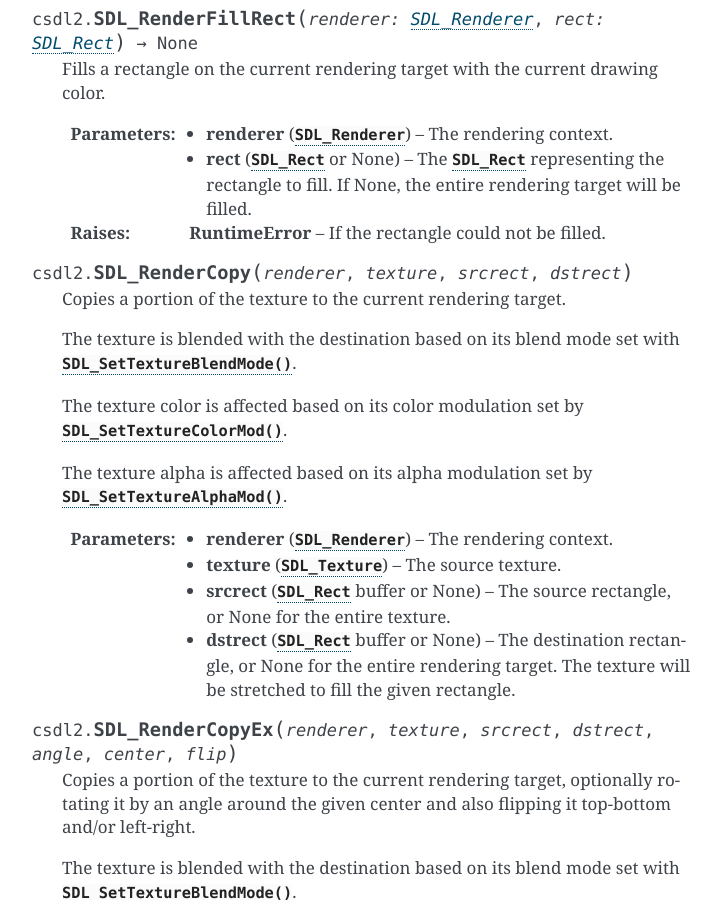
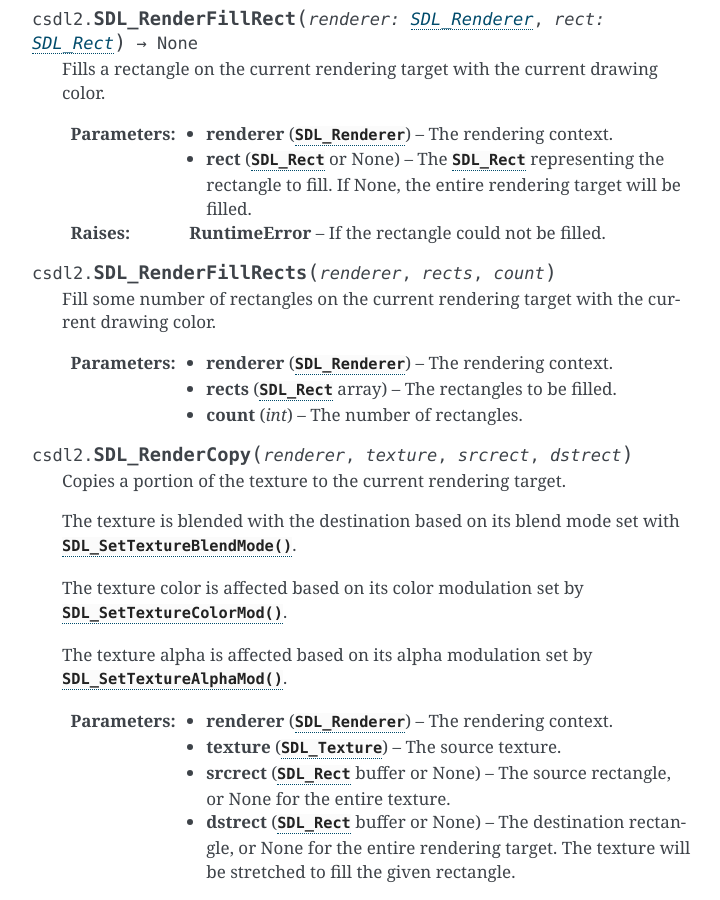
Before and after one commit to pyokagan/pycsdl2, a Sphinx documentation site: the page built from docs/api/render.rst, in a window 1280 px wide and 900 px high, scrolled down 11947 px. Shown: the whole window, without its empty margins (388-1108 px from the left). Built offline with Sphinx 7.4.7, drawn with Linux system fonts in a browser that asks for light colours; some of the changed text lies outside the part shown.

Commit message:
render: implement SDL_RenderFillRects()

```diff
--- a/docs/api/render.rst
+++ b/docs/api/render.rst
@@ -610,6 +610,17 @@ Drawing
    :type rect: :class:`SDL_Rect` or None
    :raises RuntimeError: If the rectangle could not be filled.
 
+.. function:: SDL_RenderFillRects(renderer, rects, count)
+
+   Fill some number of rectangles on the current rendering target with the
+   current drawing color.
+
+   :param renderer: The rendering context.
+   :type renderer: :class:`SDL_Renderer`
+   :param rects: The rectangles to be filled.
+   :type rects: :class:`SDL_Rect` array
+   :param int count: The number of rectangles.
+
 .. function:: SDL_RenderCopy(renderer, texture, srcrect, dstrect)
 
    Copies a portion of the texture to the current rendering target.
```
Also changed, not shown: 3 other files.
